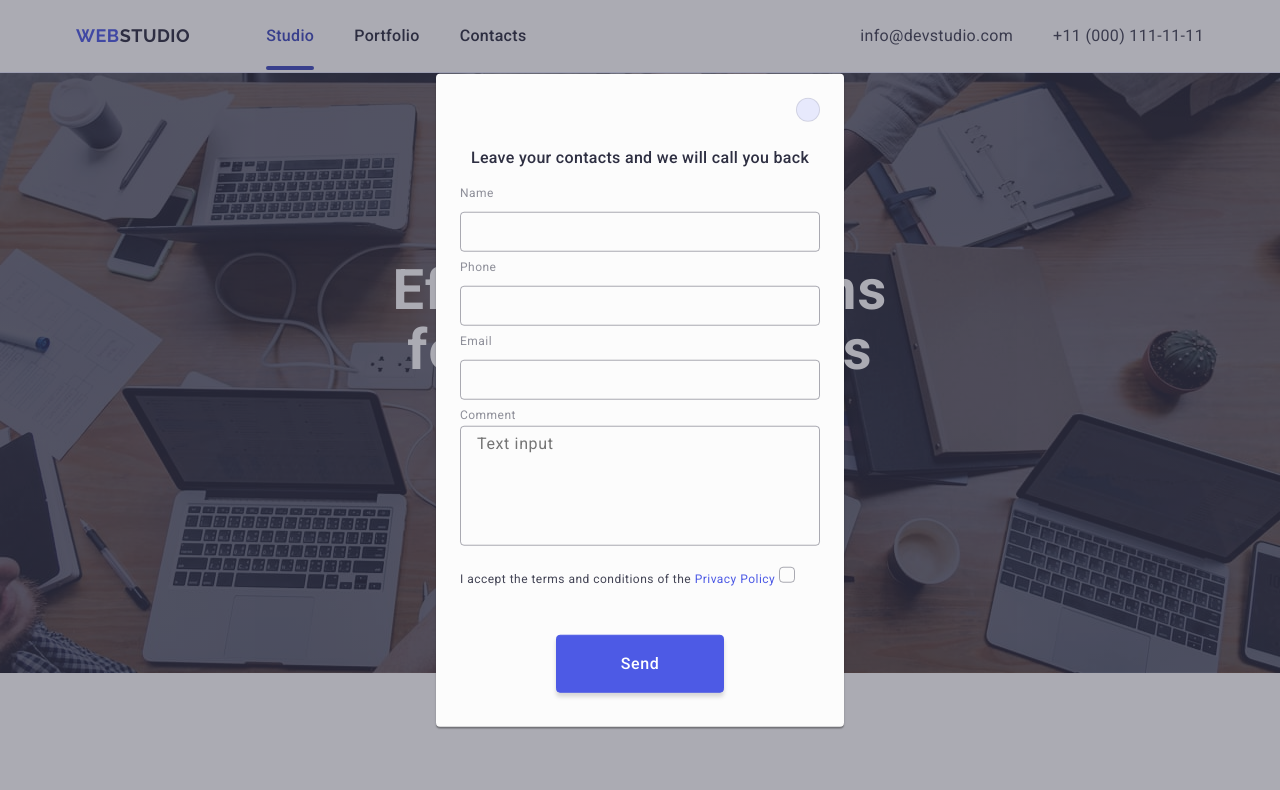
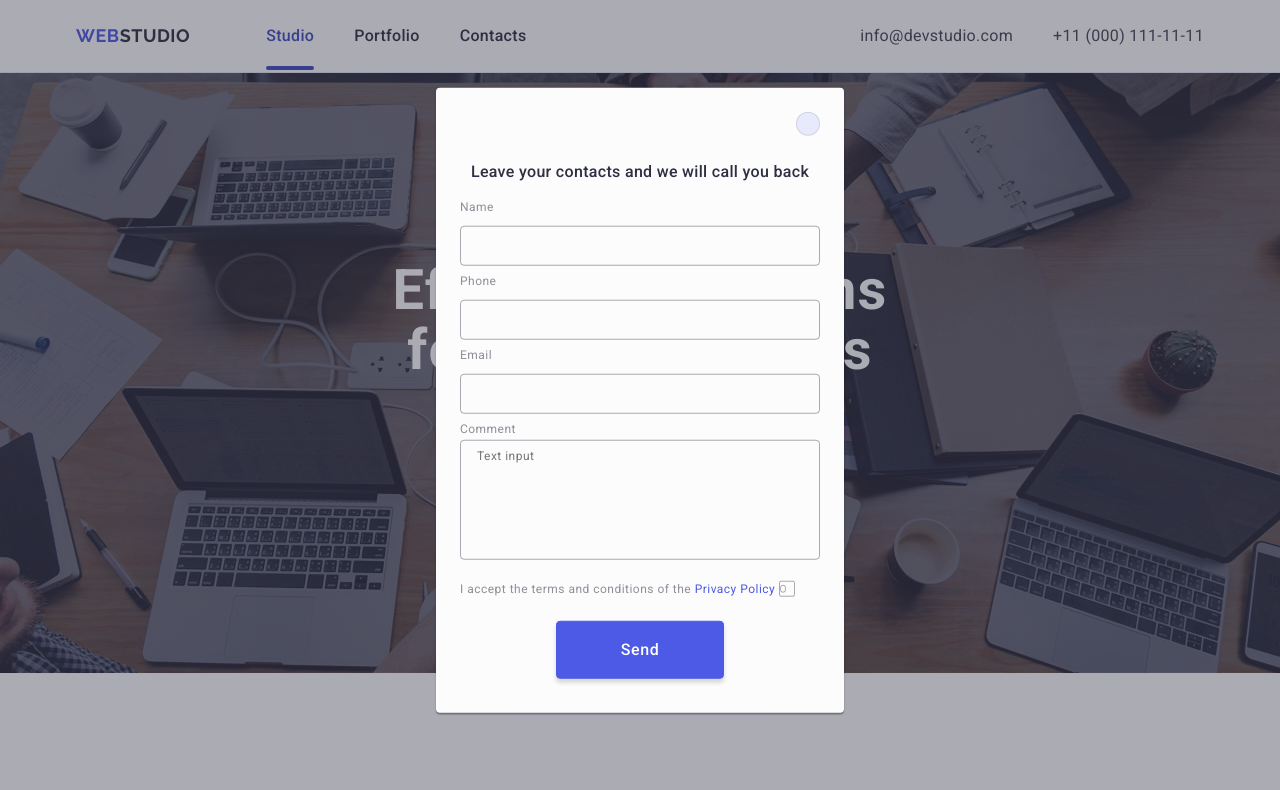
Before and after one commit to shevelalex/goit-markup-hw-05, a plain HTML site: page index.html in a window 1280 px wide. Shown: the top 790 px of the page. Drawn offline with nearby package versions, Linux system fonts and the light colour scheme.

Commit message:
modal fixed 4

```diff
--- a/css/style.css
+++ b/css/style.css
@@ -739,6 +739,7 @@ a:active {
 .t-area {
   padding: 8px 16px;
   height: 120px;
+  font-size: 12px;
   line-height: 1.17;
   letter-spacing: 0.04em;
   color: rgba(46, 47, 66, 0.4);
@@ -754,6 +755,24 @@ a:active {
   display: none;
 }
 
+.modal-policy-ico {
+  display: inline-flex;
+  align-items: center;
+  justify-content: center;
+  fill: transparent;
+  width: 16px;
+  height: 16px;
+  border: 1px solid rgba(46, 47, 66, 0.4);
+  border-radius: 2px;
+  transition: background-color 250ms cubic-bezier(0.4, 0, 0.2, 1), border 250ms cubic-bezier(0.4, 0, 0.2, 1), fill 250ms cubic-bezier(0.4, 0, 0.2, 1);
+}
+
+.modal-policy-ico:checked {
+  background-color: #404bbf;
+  border: none;
+  fill: #F4F4FD;
+}
+
 .modal-checkbox {
   fill: #FFF;
   border: 1px solid rgba(46, 47, 66, 0.40);
@@ -765,21 +784,18 @@ a:active {
   font-size: 12px;
   font-weight: 400;
   font-style: normal;
-  line-height: 16px;
+  line-height: 1.17;
   letter-spacing: 0.48px;
+  color: #8e8f99;
 }
 
 .modal-link {
   color: #4D5AE5;
 }
 
-.modal-btn-block {
-  display: flex;
-  justify-content: center;
-}
-
 .modal-btn-sbm {
-  display: inline-flex;
+  display: block;
+  margin: 0px auto;
   align-items: center;
   justify-content: center;
   gap: 16px;
--- a/index.html
+++ b/index.html
@@ -383,17 +383,15 @@
           <input type="checkbox" id="user-privacy" name="user-privacy" value="true" class="visually-hidden" />
           <label for="user-privacy" class="modal-text-policy">I accept the terms and conditions of the <a href=""
               class="modal-link">Privacy Policy</a>
-            <span>
-              <svg width="16" height="16" class="modal-checkbox">
+            <span class="modal-policy-ico">
+              <svg width="10" height="8" class="modal-checkbox">
                 <use href="./images/icons.svg#icon-checkbox-default"></use>
               </svg>
 
             </span>
           </label>
         </div>
-        <div class="modal-btn-block">
-          <button type="submit" class="modal-btn-sbm">Send</button>
-        </div>
+        <button type="submit" class="modal-btn-block modal-btn-sbm">Send</button>
       </form>
     </div>
   </div>
```
